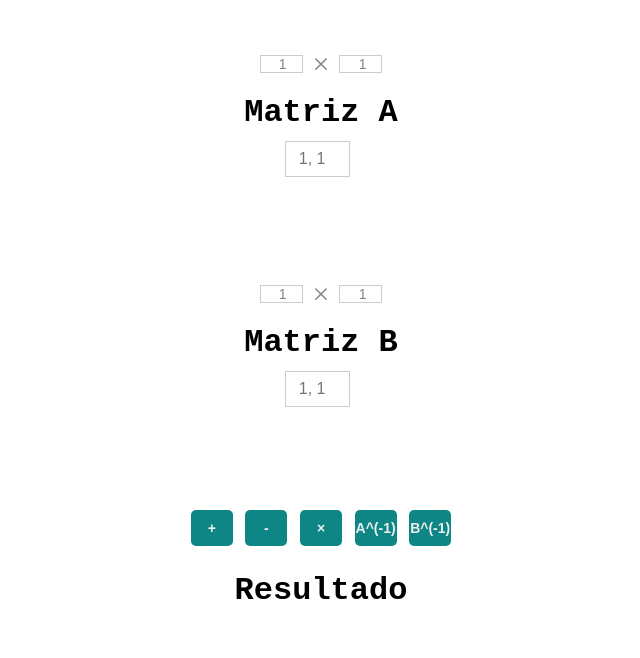
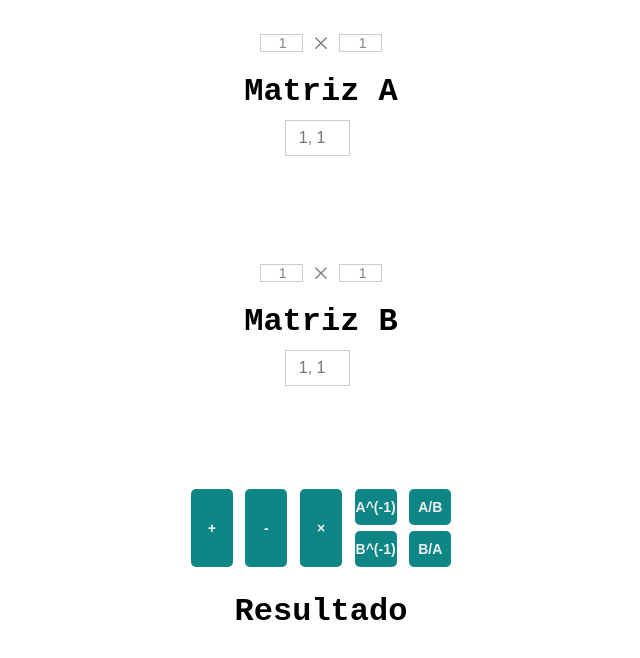
Before and after one commit to D4T4-DEV/Matrix_Calculator, a React (Vite) app: page / in a window 1280 px wide. Shown: the top 658 px of the page, without its empty margins (319-959 px from the left). Built offline with nearby package versions, Linux system fonts and the light colour scheme.

Commit message:
Se agrega la opción de dividir una matriz
Muy importante destacar que la división como tal no existe, simplemente es la multiplicación de una matriz por la inversa de otra matriz (la inversa siendo el valor del denominador y la otra la del numerador)

```diff
--- a/src/Calcs/operations.ts
+++ b/src/Calcs/operations.ts
@@ -153,11 +153,13 @@ export function inversaMatriz(A: Matrix): Matrix {
 }
 
 
-export function dividirMatrices(A: Matrix, B: Matrix): Matrix {
+// Consulta: https://economipedia.com/definiciones/division-de-matrices.html
+// https://www.youtube.com/watch?v=zmugcYjv6xU
+export function dividirMatrices(numerador: Matrix, denominador: Matrix): Matrix {
 
     // Inversa de B
-    const inversaB = inversaMatriz(B); // Data la formula X = A^(-1) * B o B^(-1) * A
+    const inversaDenominador = inversaMatriz(denominador); // Data la formula X = A^(-1) * B o B^(-1) * A
 
     // Multiplicar A por la inversa de B
-    return multiplicarMatrices(A, inversaB);
+    return multiplicarMatrices(numerador, inversaDenominador);
 }
--- a/src/Components/form-matrix.tsx
+++ b/src/Components/form-matrix.tsx
@@ -1,6 +1,6 @@
 import { ChangeEvent, useEffect, useState } from "react";
 import { Matrix } from "../Interfaces/matrix";
-import { inversaMatriz, multiplicarMatrices, restarMatrices, sumarMatrices } from "../Calcs/operations";
+import { dividirMatrices, inversaMatriz, multiplicarMatrices, restarMatrices, sumarMatrices } from "../Calcs/operations";
 import MatrixComponent from "../Components/personalizateMatrix";
 import Input from "./input_component";
 import Button from "./button_component";
@@ -110,9 +110,23 @@ export const MatrizForm: React.FC = () => {
             result = inversaMatriz(matB);
             break;
           }
+
+        case 'Num-B':
+          {
+            // Representacion: A / B
+            result = dividirMatrices(matA, matB);
+            break;
+          }
+
+        case 'Num-A':
+          {
+            // Representacion: B / A
+            result = dividirMatrices(matB, matA);
+            break;
+          }
       }
 
-      if(result?.matriz){
+      if (result?.matriz) {
         setOperationResult(result.matriz);
       }
       setError(null);
@@ -205,8 +219,16 @@ export const MatrizForm: React.FC = () => {
         <Button title="Sumar" value="+" onClick={() => handleOperation('+')} />
         <Button title="Restar" value="-" onClick={() => handleOperation('-')} />
         <Button title="Multiplicar" value="×" onClick={() => handleOperation('*')} />
+
+        <div>
         <Button title="Inversa de la matriz A" value="A^(-1)" onClick={() => handleOperation('A')} />
         <Button title="Inversa de la matriz B" value="B^(-1)" onClick={() => handleOperation('B')} />
+        </div>
+
+        <div>
+        <Button title="Division de A/B = A × B^(-1)" value="A/B" onClick={() => handleOperation('Num-B')} />
+        <Button title="Division de B/A = B × A^(-1)" value="B/A" onClick={() => handleOperation('Num-A')} />
+        </div>
       </div>
 
       <Result error={error ?? undefined} operationResult={operationResult ?? []} />
```
